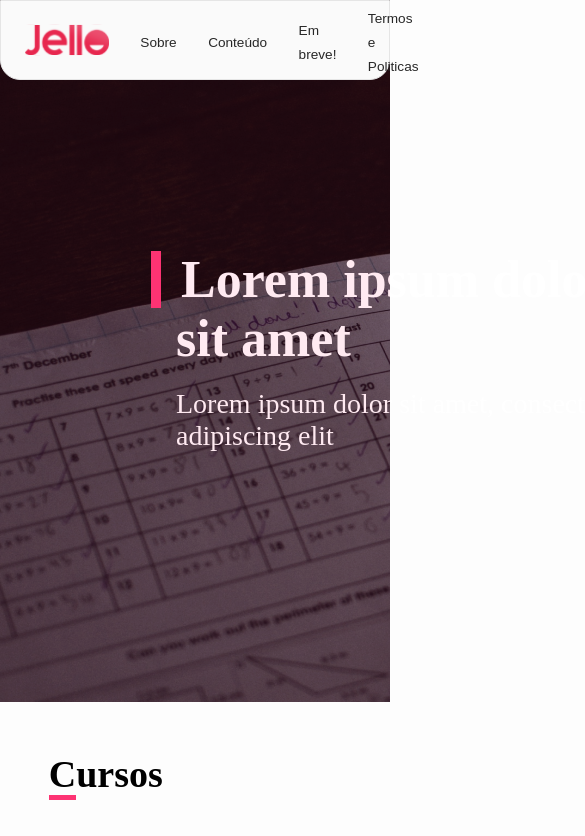
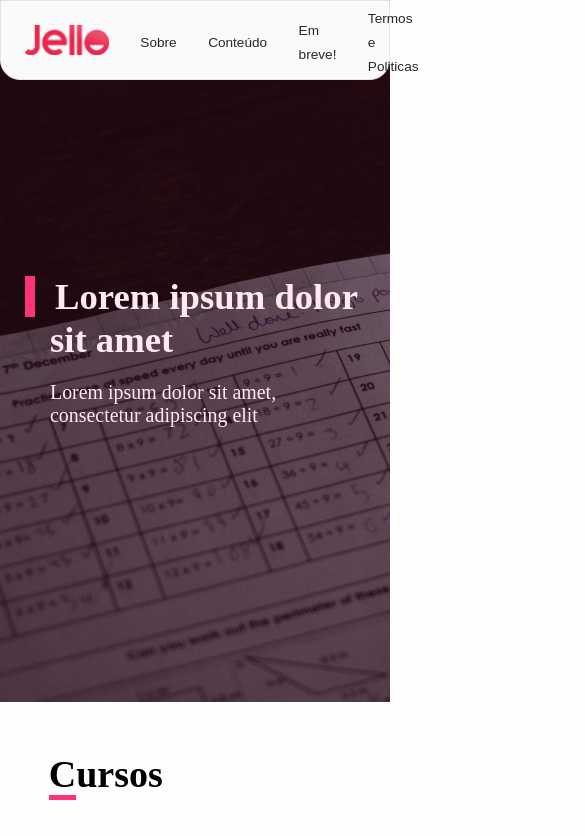
Before and after one commit to Jello-Education/front_blog, a Next.js app: page /mvp in a window 390 px wide. Shown: the top 836 px of the page, 585 px wide, since content can reach past the window. Built offline with nearby package versions, Linux system fonts and the light colour scheme.

Commit message:
Adding responsivity to mvp

```diff
--- a/src/styles/mvpStyles.ts
+++ b/src/styles/mvpStyles.ts
@@ -23,7 +23,20 @@ export const BackgroundImage = styled.div`
   display: flex;
   flex-direction: column;
   justify-content: center;
-  padding: 0 176px;
+  padding: 0 10rem;
+
+  @media (max-width: 1000px) {
+    padding: 0 50px;
+
+    h1 {
+      width: 320px !important;
+
+    }
+
+    p {
+      width: 320px !important;
+    }
+  }
 
   &::before{
     content: "";
@@ -37,7 +50,7 @@ export const BackgroundImage = styled.div`
 
   h1{
     width: 480px;
-    font-size: 52px;
+    font-size: 3.5rem;
     margin-bottom: 20px;
 
     b{
@@ -54,6 +67,6 @@ export const BackgroundImage = styled.div`
 
   p{
     width: 480px;
-    font-size: 28px;
+    font-size: 1.9rem;
   }
 `;
--- a/src/styles/termsStyles.ts
+++ b/src/styles/termsStyles.ts
@@ -4,7 +4,7 @@ export const TextBox = styled.div `
 
 
 div {
-    boder-radius: 20px;
+    border-radius: 20px;
     background:  #F1F1F1;
     border-radius: 25px;
      padding: 20px;
```
